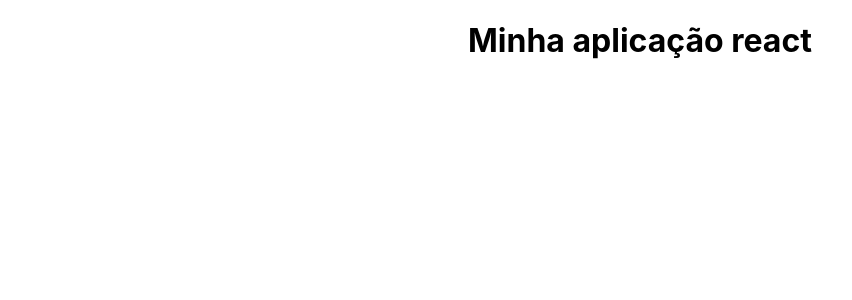
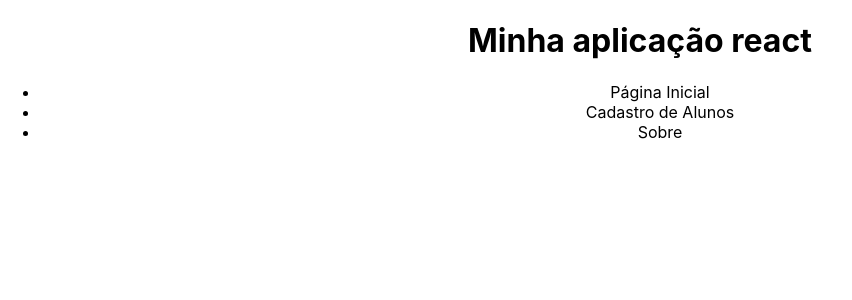
Before and after one commit to HugoAntt/Crud-em-React.js, a React (Create React App) app: page / in a window 1280 px wide. Shown: the top 300 px of the page, without its empty margins (0-852 px from the left). Built offline with nearby package versions, Linux system fonts and the light colour scheme.

Commit message:
Primeiras rotas

```diff
--- a/src/App.js
+++ b/src/App.js
@@ -1,12 +1,17 @@
-
+import Home from './components/Home';
+import Sobre from './components/Sobre';
+import Funcionarios from './components/Funcionarios';
 import './App.css';
 
 function App() {
   return (
     <div className="App">
-      <h1>
-        Minha aplicação react
-      </h1>
+      <h1>Minha aplicação react</h1>
+      <ul>
+      <li>Página Inicial</li>
+      <li>Cadastro de Alunos</li>
+      <li>Sobre</li>
+      </ul>
     </div>
   );
 }
--- a/src/components/Funcionarios.js
+++ b/src/components/Funcionarios.js
@@ -0,0 +1,10 @@
+function Funcionarios() {
+
+    return (
+        <div>
+            <p>Esta página é sobre Funcionarios</p>
+        </div>
+    )
+}
+
+export default Funcionarios;
--- a/src/components/Home.js
+++ b/src/components/Home.js
@@ -0,0 +1,10 @@
+function Home() {
+
+    return (
+        <div>
+            <p>Esta página é sobre home</p>
+        </div>
+    )
+}
+
+export default Home;
--- a/src/components/Sobre.js
+++ b/src/components/Sobre.js
@@ -0,0 +1,10 @@
+function Sobre() {
+
+    return (
+        <div>
+            <p>Esta página é sobre Sobre literalmente</p>
+        </div>
+    )
+}
+
+export default Sobre;
```
